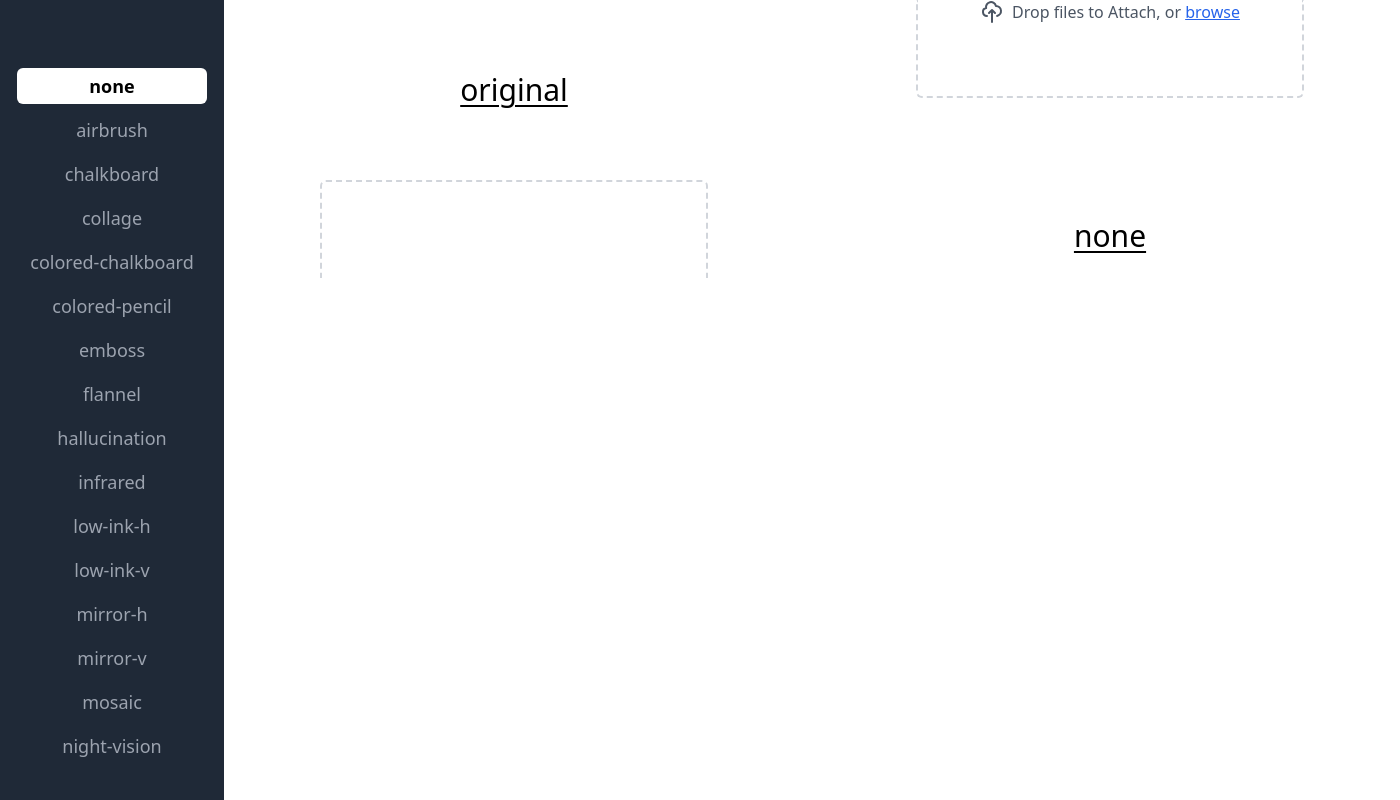
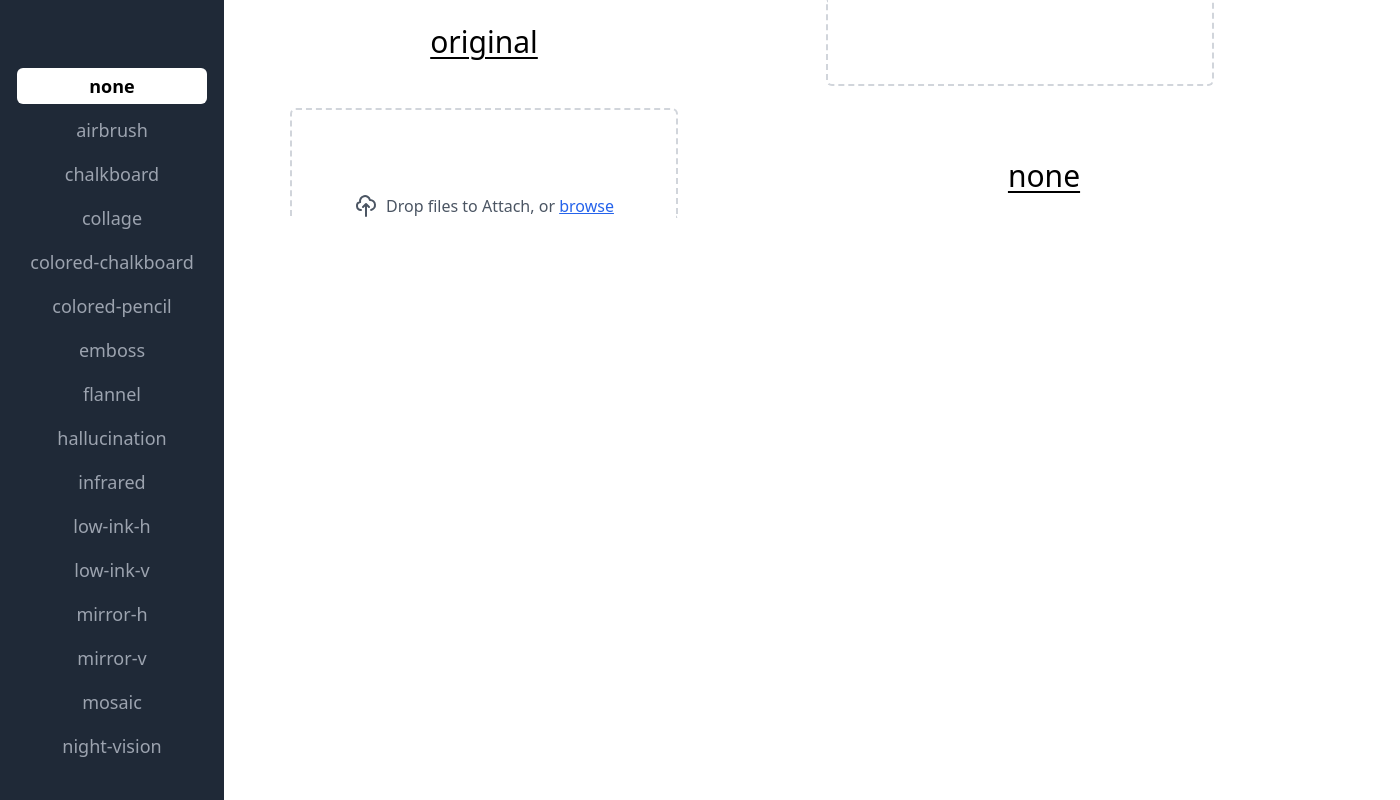
Before and after one commit to cdrani/swathe, a SvelteKit app: page / in a window 1280 px wide. Shown: the whole page, 1400 px wide, since content can reach past the window. Built offline with nearby package versions, Linux system fonts and the light colour scheme.

Commit message:
feat: render ImagePreview if imageURL not null

```diff
--- a/src/routes/+page.svelte
+++ b/src/routes/+page.svelte
@@ -1,28 +1,35 @@
 <script lang="ts">
     import '../app.css'
 
+    import { imageURL } from '../stores/image'
     import { selection } from '../stores/effect'
     import Sidebar from '$lib/components/Sidebar.svelte'
     import FileUpload from '$lib/components/FileUpload.svelte'
+    import ImagePreview from '$lib/components/ImagePreview.svelte'
 </script>
 
 <div class="absolute flex w-full h-full !overscroll-none">
     <Sidebar />
 
     <div class="relative flex-row md:flex-col w-full h-full justify-center items-center">
-        <div class="flex-row lg:flex-col place-content-center items-center w-full lg:columns-2">
-            <div class="flex-col columns-1 h-full place-content-center m-4 md:m-8 lg:m-12">
+        <div class="flex-row lg:flex-col place-content-center items-center w-full xl:columns-2">
+            <div class="flex-col w-full justify-between columns-1 h-full">
                 <h1
-                    class="text-3xl p-6 text-center lowercase underline underline-offset-4 decoration-2 decoration-solid"
+                    class="text-3xl m-6 text-center lowercase underline underline-offset-4 decoration-2 decoration-solid"
                 >
                     Original
                 </h1>
 
-                <FileUpload />
+                {#if $imageURL}
+                    <ImagePreview src={$imageURL} />
+                {:else}
+                    <FileUpload />
+                {/if}
             </div>
-            <div class="flex-col columns-1 h-full place-content-center">
+
+            <div class="flex-col m-6 columns-1 w-full h-full place-content-center">
                 <h1
-                    class="text-3xl p-6 text-center lowercase underline underline-offset-4 decoration-2 decoration-solid"
+                    class="text-3xl text-center lowercase underline underline-offset-4 decoration-2 decoration-solid"
                 >
                     {$selection}
                 </h1>
```
